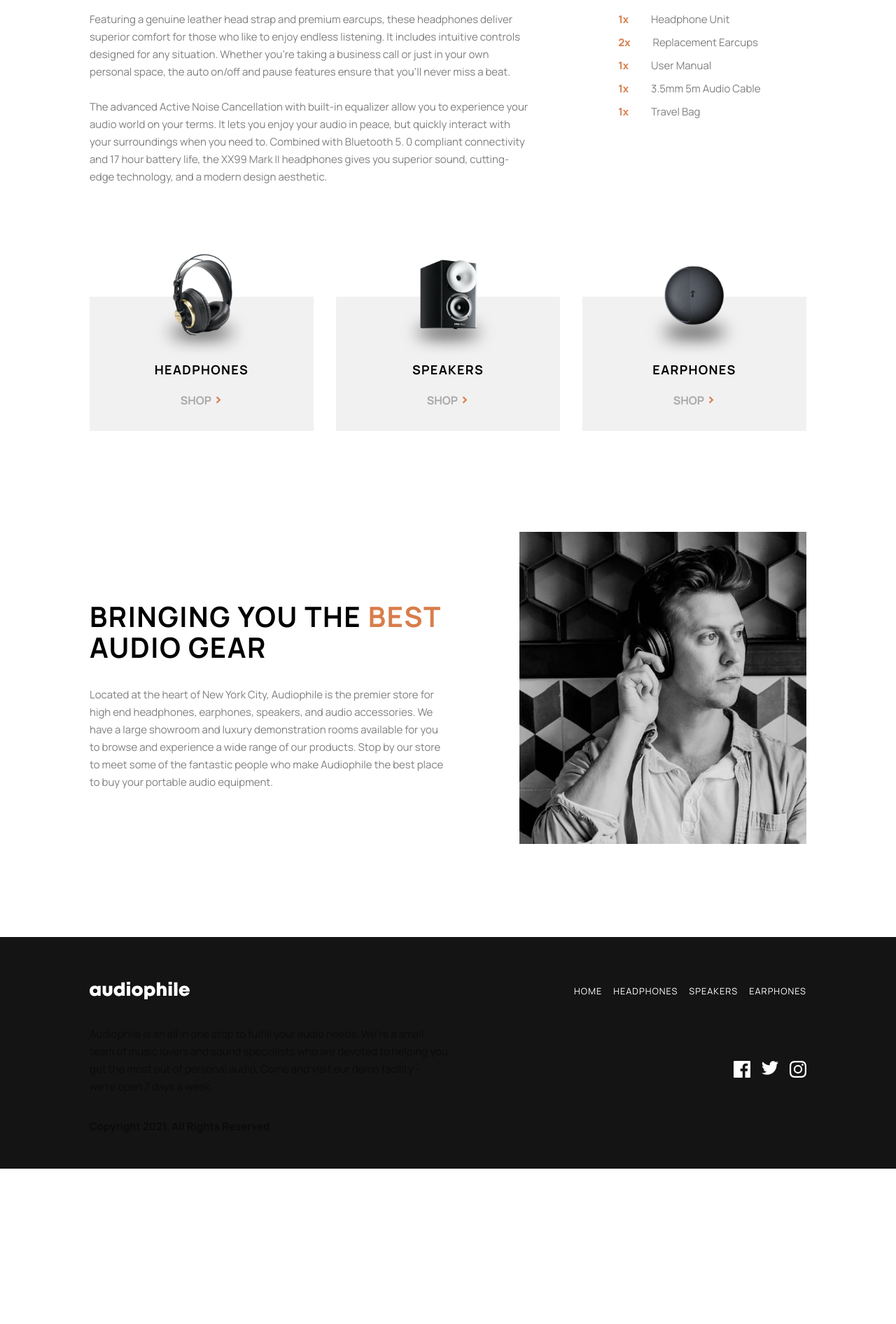
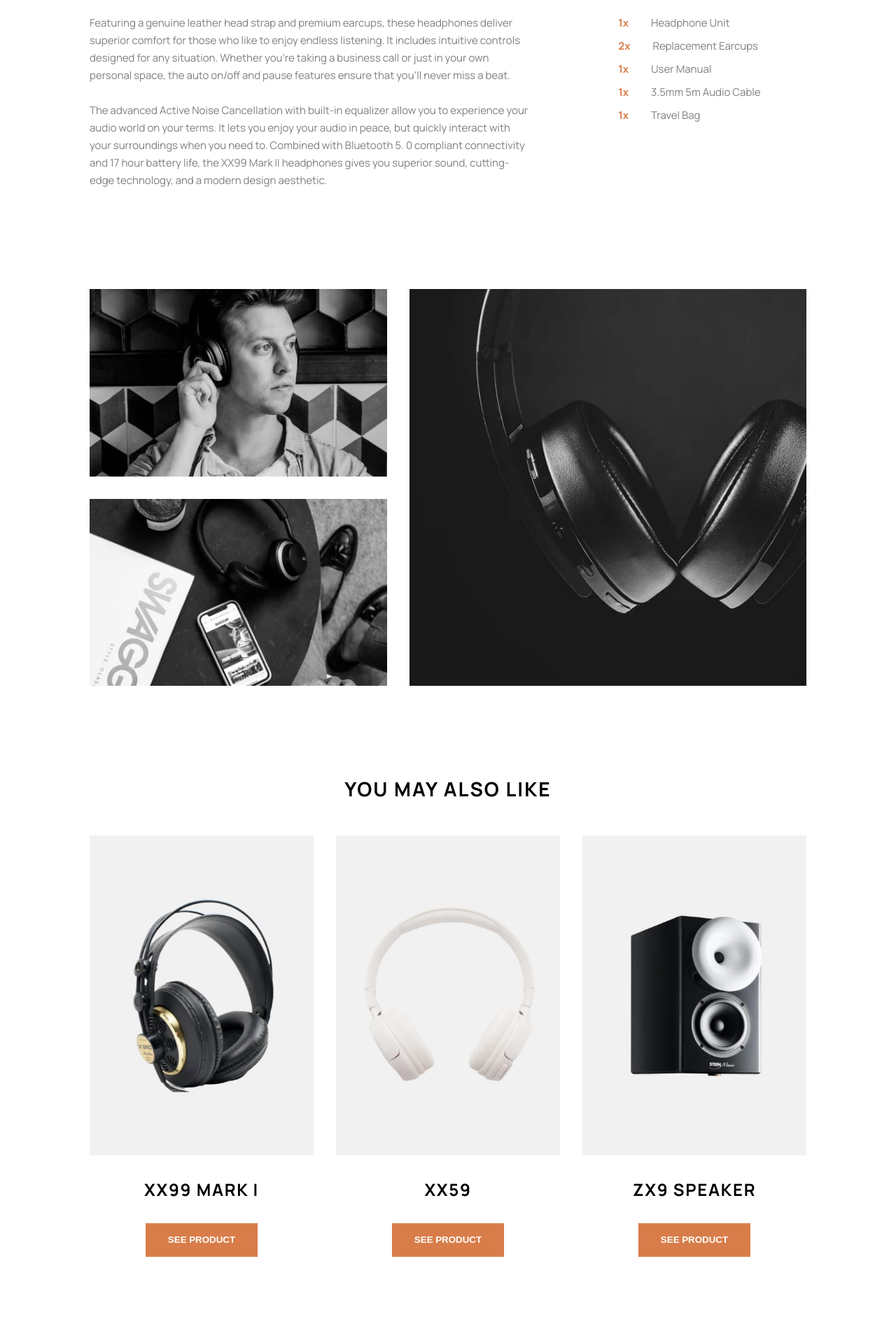
Before and after one commit to DaveWesl/audiophile-ecommerce-website, a React (Create React App) app: page / in a window 1280 px wide. Shown: the part 880-2772 px from the top of the page at 70% size. Before the commit the page ends 2550 px from the top, so only its background shows below. Built offline with nearby package versions, Linux system fonts and the light colour scheme.

Commit message:
started and finished Images Component

```diff
--- a/src/components/Features/Features.css
+++ b/src/components/Features/Features.css
@@ -13,7 +13,7 @@
     width: 30%;
 }
 
-.features-h5 {
+.features-h4 {
     margin-bottom: 2rem;
     margin-top: 2rem;
 }
--- a/src/components/Features/Features.js
+++ b/src/components/Features/Features.js
@@ -8,11 +8,11 @@ function Features(props) {
     return (
         <div className='features'>
             <div className='features-text'>
-                <h5 className='features-h5'>FEATURES</h5>
+                <h4 className='features-h4'>FEATURES</h4>
                 <p className='features-p'>{featuresText1}<br></br><br></br>{featuresText2}</p>
             </div>
             <div className='features-box'>
-                <h5 className='features-h5'>IN THE BOX</h5>
+                <h4 className='features-h4'>IN THE BOX</h4>
                 <ul className='features-list'>
                     <div className='features-li'><li className='features-list-1'>{featuresQuantity1}</li><li className='features-list-2'>{feature1}</li></div>
                     <div className='features-li'><li className='features-list-1'>{featuresQuantity2}</li><li className='features-list-2'>{feature2}</li></div>
--- /dev/null
+++ b/src/components/Images/Images.css
@@ -0,0 +1,50 @@
+.images {
+    padding: 8rem 8rem 0 8rem;
+    display: grid;
+    grid-template-columns: 1.5fr 2fr;
+    gap: 2rem;
+    justify-content: center;
+    align-items: start;
+}
+
+.images-img1 {
+    order: 1;
+    width: 100%;
+    height: 100%;
+}
+
+.images-img2 {
+    order: 3;
+    width: 100%;
+    height: 100%;
+}
+
+.images-img3 {
+    order: 2;
+    grid-row: span 2;
+    width: 100%;
+    height: 100%;
+}
+
+@media screen and (max-width: 1000px) {
+    .images {
+        padding: 5rem 2rem 0 2rem;
+        gap: 1rem;
+    }
+}
+
+@media screen and (max-width: 490px) {
+    .images {
+        padding: 5rem 2rem 0 2rem;
+        grid-template-columns: none;
+        grid-template-rows: 0.5fr 0.5fr 1fr;
+    }
+
+    .images-img2 {
+        order: 2;
+    }
+
+    .images-img3 {
+        order: 3;
+    }
+}
--- /dev/null
+++ b/src/components/Images/Images.js
@@ -0,0 +1,23 @@
+import React from 'react'
+import './Images.css'
+
+function Images(props) {
+    const {
+        imagesImg1,
+        imagesImg2,
+        imagesImg3,
+        imagesImgAlt1,
+        imagesImgAlt2,
+        imagesImgAlt3
+    } = props;
+
+    return (
+        <div className='images'>
+            <img className='images-img1' src={imagesImg1} alt={imagesImgAlt1}/>
+            <img className='images-img2' src={imagesImg2} alt={imagesImgAlt2}/>
+            <img className='images-img3' src={imagesImg3} alt={imagesImgAlt3}/>
+        </div>
+     );
+}
+
+export default Images;
--- a/src/components/PreviewSmall/PreviewSmall.css
+++ b/src/components/PreviewSmall/PreviewSmall.css
@@ -1,7 +1,7 @@
 .preview-small {
     display: flex;
     flex-direction: row;
-    padding: 9rem 8rem;
+    padding: 10rem 8rem 8rem 8rem;
     align-items: center;
     justify-content: space-between;
     gap: 2rem;
@@ -46,7 +46,7 @@
 @media screen and (max-width: 1000px) {
 
     .preview-small {
-        padding: 9rem 2rem;
+        padding: 10rem 2rem 8rem 2rem;
     }
 
 }
@@ -54,7 +54,6 @@
 @media screen and (max-width: 620px) {
 
     .preview-small {
-        padding: 8rem 2rem;
         flex-direction: column;
         gap: 5rem;
     }
--- /dev/null
+++ b/src/components/Youmayalso/Youmayalso.css
@@ -0,0 +1,49 @@
+.youmayalso {
+    padding: 8rem 8rem 0 8rem;
+    display: flex;
+    flex-direction: column;
+    align-items: center;
+    text-align: center;
+}
+
+.youmayalso-h4 {
+    margin: 0 0 3rem 0;
+}
+
+.youmayalso-images {
+    display: grid;
+    justify-content: center;
+    align-items: center;
+    grid-template-columns: repeat(3, 1fr);
+    gap: 2rem;
+}
+
+.youmayalso-product {
+    display: flex;
+    flex-direction: column;
+    align-items: center;
+    justify-content: center;
+}
+
+.youmayalso-h5 {
+    margin: 2rem 0;
+}
+
+.youmayalso-image {
+    width: 100%;
+}
+
+@media screen and (max-width: 1000px) {
+
+    .youmayalso {
+        padding: 5rem 2rem 0 2rem;
+    }
+}
+
+@media screen and (max-width: 670px) {
+
+    .youmayalso-images {
+        grid-template-columns: 1fr 1fr;
+    }
+
+}
--- /dev/null
+++ b/src/components/Youmayalso/Youmayalso.js
@@ -0,0 +1,41 @@
+import React from 'react'
+import './Youmayalso.css'
+
+function Youmayalso(props) {
+    const {
+        YoumayalsoImg1,
+        YoumayalsoImg2,
+        YoumayalsoImg3,
+        YoumayalsoImgAlt1,
+        YoumayalsoImgAlt2,
+        YoumayalsoImgAlt3,
+        YoumayalsoProduct1,
+        YoumayalsoProduct2,
+        YoumayalsoProduct3
+        } = props;
+
+    return (
+        <div className='youmayalso'>
+            <h4 className='youmayalso-h4'>YOU MAY ALSO LIKE</h4>
+            <div className='youmayalso-images'>
+                <div className='youmayalso-product'>
+                    <img className='youmayalso-image' src={YoumayalsoImg1} alt={YoumayalsoImgAlt1}/>
+                    <h5 className='youmayalso-h5'>{YoumayalsoProduct1}</h5>
+                    <button className='button-1'>SEE PRODUCT</button>
+                </div>
+                <div className='youmayalso-product'>
+                    <img className='youmayalso-image' src={YoumayalsoImg2} alt={YoumayalsoImgAlt2}/>
+                    <h5 className='youmayalso-h5'>{YoumayalsoProduct2}</h5>
+                    <button className='button-1'>SEE PRODUCT</button>
+                </div>
+                <div className='youmayalso-product'>
+                    <img className='youmayalso-image' src={YoumayalsoImg3} alt={YoumayalsoImgAlt3}/>
+                    <h5 className='youmayalso-h5'>{YoumayalsoProduct3}</h5>
+                    <button className='button-1'>SEE PRODUCT</button>
+                </div>
+            </div>
+        </div>
+     );
+}
+
+export default Youmayalso;
--- a/src/pages/Mark-Two/Mark-Two.js
+++ b/src/pages/Mark-Two/Mark-Two.js
@@ -3,6 +3,8 @@ import Products from '../../components/Products/Products';
 import PreviewSmall from '../../components/PreviewSmall/PreviewSmall';
 import Bringing from '../../components/Bringing/Bringing';
 import Features from '../../components/Features/Features';
+import Images from '../../components/Images/Images';
+import Youmayalso from '../../components/Youmayalso/Youmayalso';
 
 function MarkTwo() {
     return (
@@ -32,6 +34,27 @@ function MarkTwo() {
                 feature5='Travel Bag'
             />
 
+            <Images
+                imagesImg1='/assets/product-xx99-mark-two-headphones\desktop/image-gallery-1.jpg'
+                imagesImg2='/assets/product-xx99-mark-two-headphones\desktop/image-gallery-2.jpg'
+                imagesImg3='/assets/product-xx99-mark-two-headphones\desktop/image-gallery-3.jpg'
+                imagesImgAlt1='men hearing music'
+                imagesImgAlt2='Headphones on table'
+                imagesImgAlt3='Headphones Mark 2'
+            />
+
+            <Youmayalso
+                YoumayalsoImg1='/assets/shared/tablet/image-xx99-mark-one-headphones.jpg'
+                YoumayalsoImg2='/assets/shared/tablet/image-xx59-headphones.jpg'
+                YoumayalsoImg3='/assets/shared/tablet/image-zx9-speaker.jpg'
+                YoumayalsoImgAlt1='mark one headphones'
+                YoumayalsoImgAlt2='xx59 headphones'
+                YoumayalsoImgAlt3='zx9 speaker'
+                YoumayalsoProduct1='XX99 MARK I'
+                YoumayalsoProduct2='XX59'
+                YoumayalsoProduct3='ZX9 SPEAKER'
+            />
+
             <PreviewSmall />
             <Bringing />
         </div>
```
